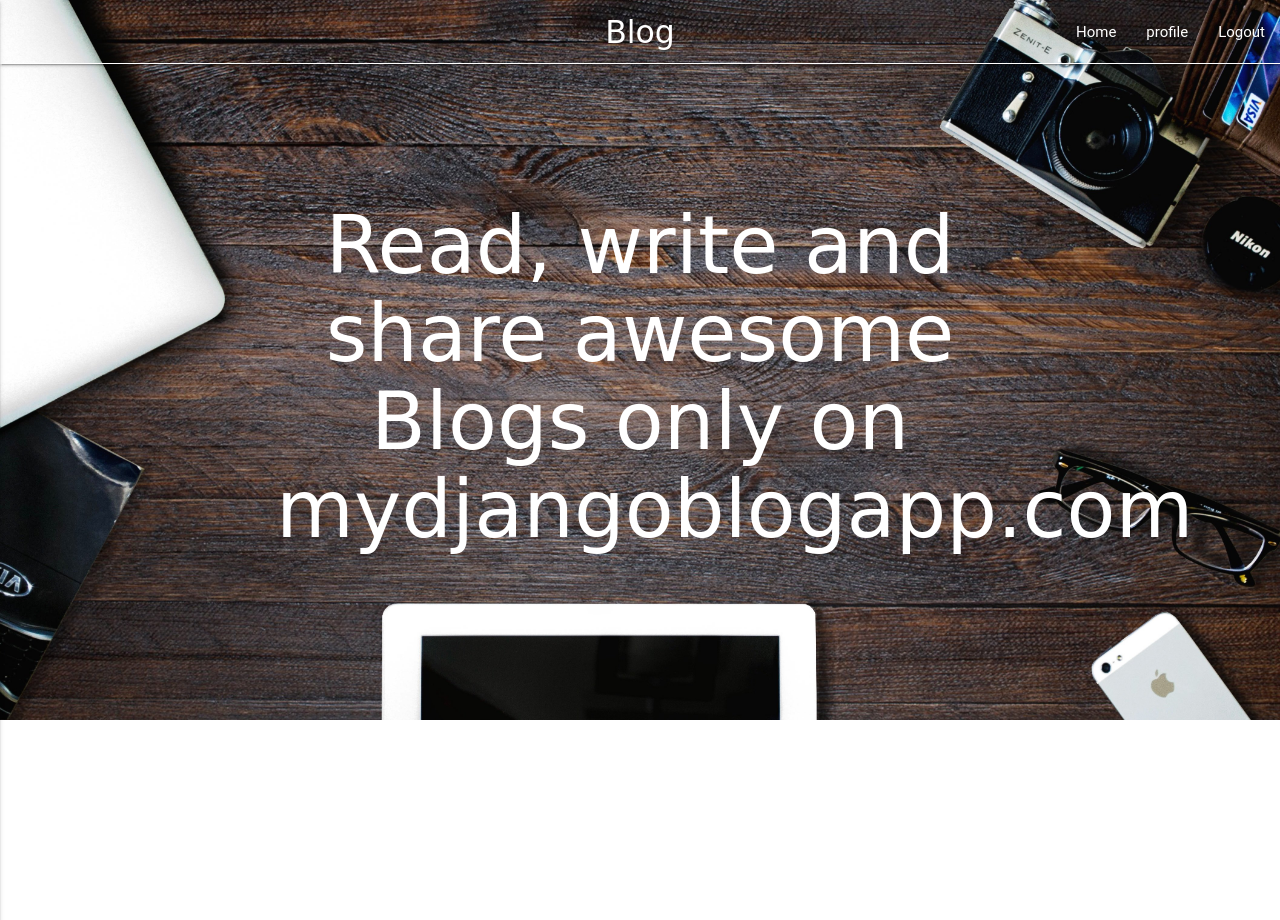
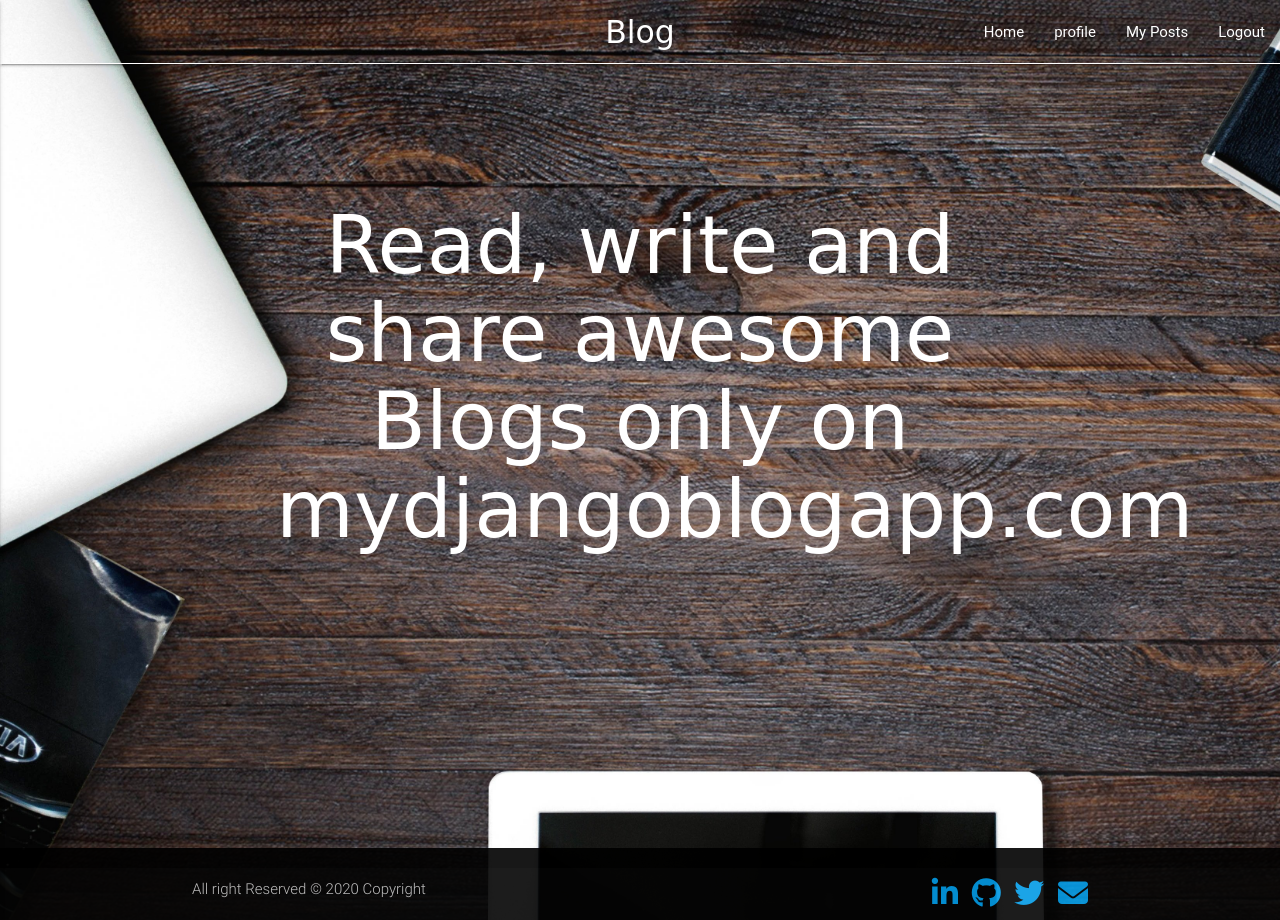
Before and after one commit to Abhishekvaish/blogDjango, a Django app: page / in a window 1280 px wide. Run offline with Django 3.2, Linux system fonts and the light colour scheme; a user stored in the database is signed in; data comes from the database, SQL or seed files in the repository; both versions use the stored data as it was before the commit; some libraries are stand-ins or nearby versions; some web fonts are replaced.

Commit message:
footer and sidebar

```diff
--- a/blog/admin.py
+++ b/blog/admin.py
@@ -1,6 +1,5 @@
 from django.contrib import admin
-from .models import Post,Comment
+from .models import Post
 # Register your models here.
 
 admin.site.register(Post)
-admin.site.register(Comment)
--- a/blog/static/blog/css/style.css
+++ b/blog/static/blog/css/style.css
@@ -2,6 +2,16 @@
 	background-image: url("../images/mockup.jpg");
 	background-repeat: no-repeat;
 	background-size: cover;
+}
+html{
+    min-height: 100%;
+    position: relative;
+}
+footer{
+    position: absolute;
+    left: 0;
+    bottom: 0;
+    width: 100%;
 }
 .materialert{
     position: relative;
--- a/blog/templates/blog/base.html
+++ b/blog/templates/blog/base.html
@@ -32,6 +32,9 @@
 			<li><a href="{% url 'blog:home' %}" class="">Home</a></li>
 			{% if user.is_authenticated %}
 			<li><a href="{% url	'profile' %}" class="">profile</a></li>
+			<li><a href="{% url 'blog:user_post' pk=user.pk name=user.first_name %}">
+				My Posts</a>
+			</li>
 			<li><a href="{% url 'logout' %}" class="">Logout</a></li>
 			{% else %}
 			<li><a href="{% url 'login' %}" class="">LogIn</a></li>
@@ -39,11 +42,23 @@
 			{% endif %}
 		</ul>
 		<ul class="side-nav" id="sidenavbar">
+			{% if user.is_authenticated %}
+			<div class="user-view">
+				<div class="background">
+					<img src="{% static 'blog/images/polygon.png' %}" class="responsive-img">
+				</div>
+				<a href=""><img src="{{user.profile.img.url}}" class="circle"></a>
+				<span class="name black-text">{{user.first_name}} {{user.last_name}}</span>
+				<span class="email cursive black-text">{{user.email}}</span>
+			</div>
 			<li><a href="{% url 'blog:home' %}" class="black-text">Home</a></li>
-			{% if user.is_authenticated %}
 			<li><a href="{% url	'profile' %}" class="black-text">profile</a></li>
+			<li><a href="{% url 'blog:user_post' pk=user.pk name=user.first_name %}">
+				My Posts</a>
+			</li>
 			<li><a href="{% url 'logout' %}" class="black-text">Logout</a></li>
 			{% else %}
+			<li><a href="{% url 'blog:home' %}" class="black-text">Home</a></li>
 			<li><a href="{% url 'login' %}" class="black-text">LogIn</a></li>
 			<li><a href="{% url 'register' %}" class="black-text">Register</a></li>
 			{% endif %}
@@ -62,6 +77,7 @@
 <script type="text/javascript" src="https://code.jquery.com/jquery-3.2.1.min.js"></script>
 <script src="https://cdnjs.cloudflare.com/ajax/libs/materialize/0.100.2/js/materialize.min.js"></script>-->
 <!-- Offline -->
+<script src="https://kit.fontawesome.com/8806ff8ba0.js" crossorigin="anonymous"></script>
 <script type="text/javascript" src="{% static 'blog/js/jquery.js' %}"></script>
 <script type="text/javascript" src="{% static 'blog/js/materialize.min.js' %}"></script>
 <script>
--- a/blog/templates/blog/index.html
+++ b/blog/templates/blog/index.html
@@ -11,5 +11,25 @@
 <a href="{% url 'login' %}" class="white-text">SignIn</a> / <a href="{% url 'register' %}" class="white-text">SignUp</a>
 </h5>
 {% endif %}
-
+<br><br>
+<footer class="page-footer black" style="opacity: 0.9;">
+	<div class="footer-copyright">
+		<div class="container">
+			All right Reserved &copy; 2020 Copyright
+			<div class="right">
+				<a href="https://www.linkedin.com/in/abhishek-vaish-b3195817a/" target="blank" style="margin-right: 10px;">
+					<i class="fab fa-linkedin-in small"></i>
+				</a>
+				<a href="https://github.com/Abhishekvaish" target="blank" style="margin-right: 10px;">
+					<i class="fab fa-github small"></i>
+				</a>
+				<a href="https://twitter.com/Abhishekvaish40" target="blank" style="margin-right: 10px;">
+					<i class="fab fa-twitter small"></i>
+				</a>
+				<a href="https://mail.google.com/mail/u/0/?view=cm&fs=1&to=abhishek953566936222@gmail.com&tf=1" target="blank"><i class="fa fa-envelope small"></i>
+				</a>
+			</div>
+		</div>
+    </div>
+</footer>
 {% endblock %}
```
Also changed, not shown: blog/models.py (+0 -13 lines), blog/templates/blog/home.html (+0 -7 lines), blog/migrations/0007_auto_20200605_1938.py (added), db.sqlite3.
